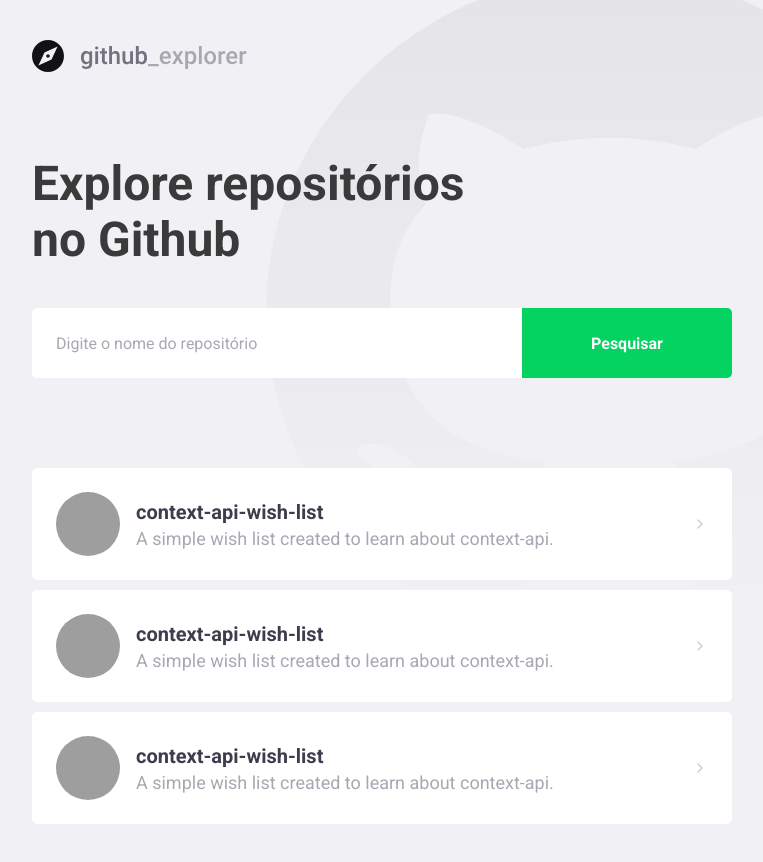
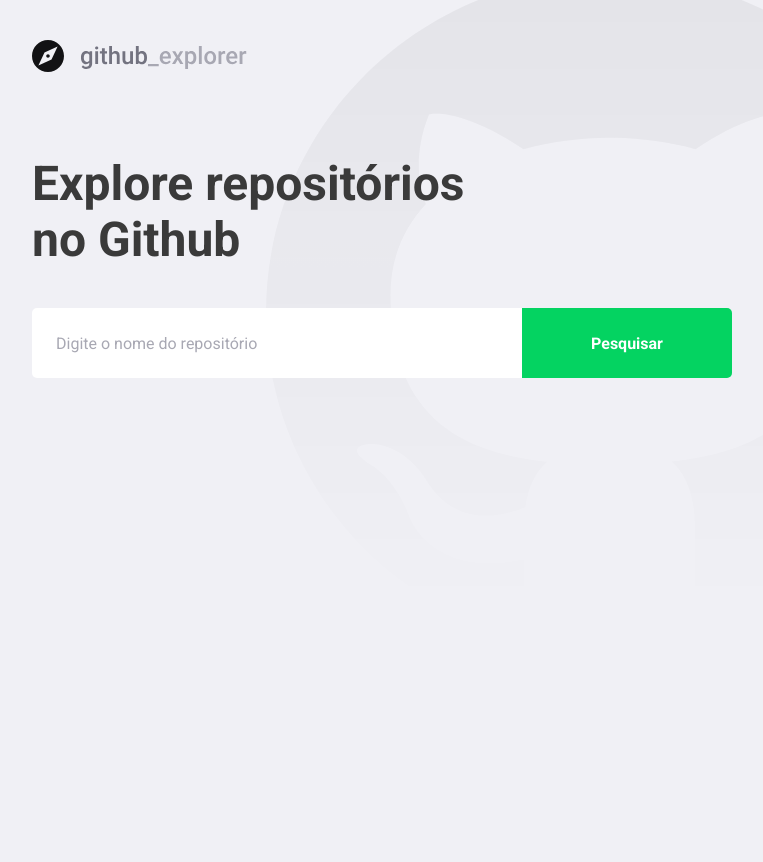
Before and after one commit to AndersonBalena/primeiro-projeto-react, a React (Create React App) app: page / in a window 1280 px wide. Shown: the whole page, without its empty margins (148-911 px from the left). After the commit the page ends 800 px from the top, so only its background shows below. Built offline with nearby package versions, Linux system fonts and the light colour scheme; grey boxes are pictures that could not be loaded.

Commit message:
Conecting to api.github.com

```diff
--- a/package.json
+++ b/package.json
@@ -10,6 +10,7 @@
     "@types/node": "^12.0.0",
     "@types/react": "^16.9.0",
     "@types/react-dom": "^16.9.0",
+    "axios": "^0.19.2",
     "polished": "^3.6.5",
     "react": "^16.13.1",
     "react-dom": "^16.13.1",
--- a/src/pages/Dashboard/index.tsx
+++ b/src/pages/Dashboard/index.tsx
@@ -1,56 +1,65 @@
-import React from 'react';
+import React, { useState, FormEvent } from 'react';
 import { FiChevronRight } from 'react-icons/fi';
 import logoImg from '../../assets/logo.svg';
 import { Title, Form, Repositories } from './styles';
+import api from '../../services/api';
+
+interface Repository {
+  full_name: string;
+  description: string;
+  owner: {
+    login: string;
+    avatar_url: string;
+  };
+}
 
 const Dashboard: React.FC = () => {
+  const [newRepo, setNewRepo] = useState('');
+  const [repositories, setRepositories] = useState<Repository[]>([]);
+
+  async function handleAddRepository(
+    event: FormEvent<HTMLFormElement>,
+  ): Promise<void> {
+    event.preventDefault();
+
+    const response = await api.get<Repository>(`repos/${newRepo}`);
+
+    const repository = response.data;
+
+    setRepositories([...repositories, repository]);
+
+    setNewRepo('');
+  }
+
   return (
     <>
       <img src={logoImg} alt="Github Explorer" />
       <Title>Explore repositórios no Github </Title>
 
-      <Form>
-        <input placeholder="Digite o nome do repositório" />
+      <Form onSubmit={handleAddRepository}>
+        <input
+          value={newRepo}
+          onChange={e => setNewRepo(e.target.value)}
+          placeholder="Digite o nome do repositório"
+        />
         <button type="submit">Pesquisar</button>
       </Form>
 
       <Repositories>
-        <a href="teste">
+        {repositories.map(repository => (
+          <a key={repository.full_name} href="teste">
             <img
-            src="https://avatars0.githubusercontent.com/u/7341102?s=460&u=34c64b48c4e19fe90614d6c672df3187aa3e0844&v=4"
-            alt="Anderson Balena Fernandes"
+              src={repository.owner.avatar_url}
+              alt={repository.owner.login}
             />
             <div>
-            <strong>context-api-wish-list</strong>
-            <p>A simple wish list created to learn about context-api.</p>
+              <strong>{repository.full_name}</strong>
+              <p>{repository.description}</p>
             </div>
 
             <FiChevronRight />
           </a>
-        <a href="teste">
-          <img
-            src="https://avatars0.githubusercontent.com/u/7341102?s=460&u=34c64b48c4e19fe90614d6c672df3187aa3e0844&v=4"
-            alt="Anderson Balena Fernandes"
-          />
-          <div>
-            <strong>context-api-wish-list</strong>
-            <p>A simple wish list created to learn about context-api.</p>
-          </div>
-
-          <FiChevronRight />
-        </a>
-        <a href="teste">
-          <img
-            src="https://avatars0.githubusercontent.com/u/7341102?s=460&u=34c64b48c4e19fe90614d6c672df3187aa3e0844&v=4"
-            alt="Anderson Balena Fernandes"
-          />
-          <div>
-            <strong>context-api-wish-list</strong>
-            <p>A simple wish list created to learn about context-api.</p>
-          </div>
-
-          <FiChevronRight />
-        </a>
+        ))}
       </Repositories>
     </>
   );
--- a/src/pages/Dashboard/styles.ts
+++ b/src/pages/Dashboard/styles.ts
@@ -75,7 +75,8 @@
     }
 
     div {
-      margin-left: 16px;
+      margin: 0 16px;
+      flex: 1;
 
       strong {
         font-size: 20px;
--- /dev/null
+++ b/src/services/api.ts
@@ -0,0 +1,7 @@
+import axios from 'axios';
+
+const api = axios.create({
+  baseURL: 'https://api.github.com/',
+});
+
+export default api;
```
Also changed, not shown: .eslintrc.json, 2 other files (tests, documents, lock files or other folders). Lines whose indentation alone changed are shown as unchanged.
